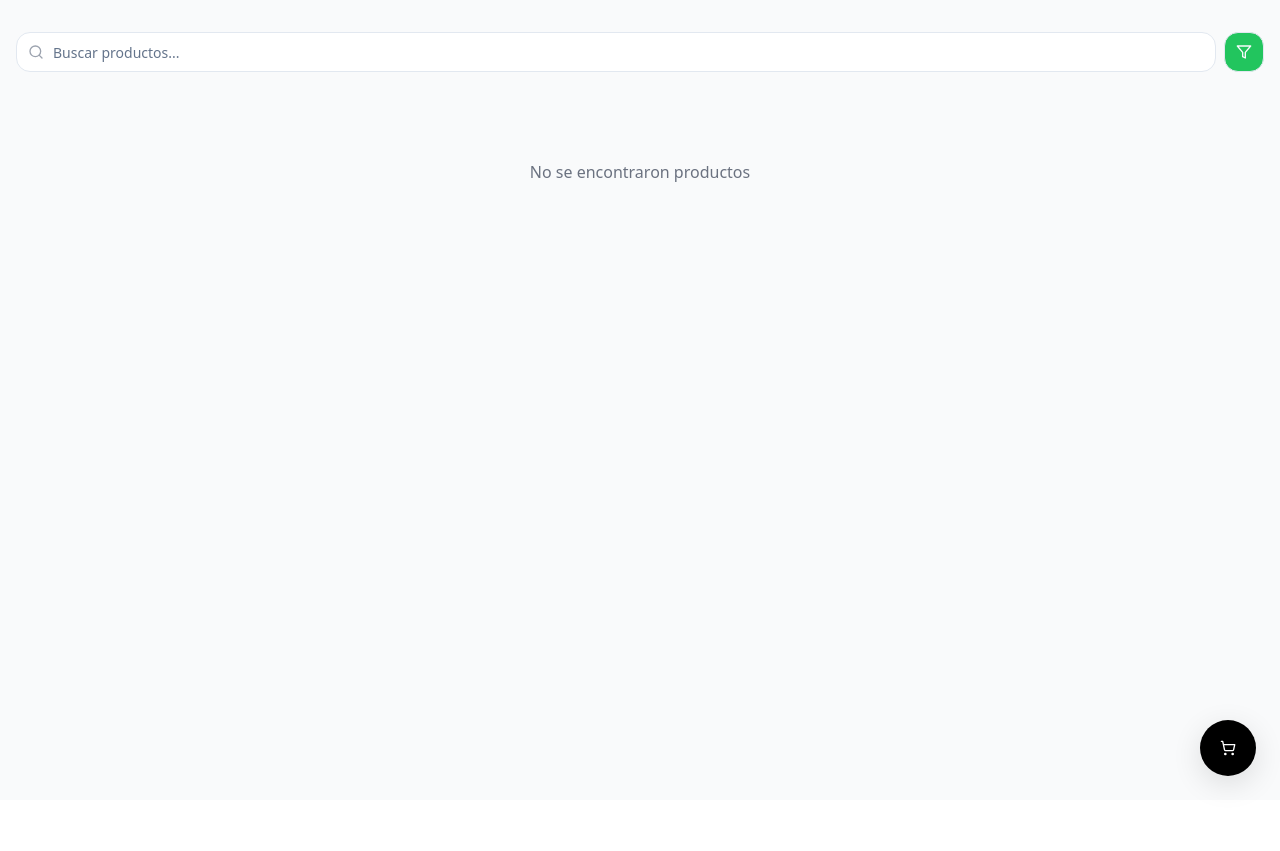
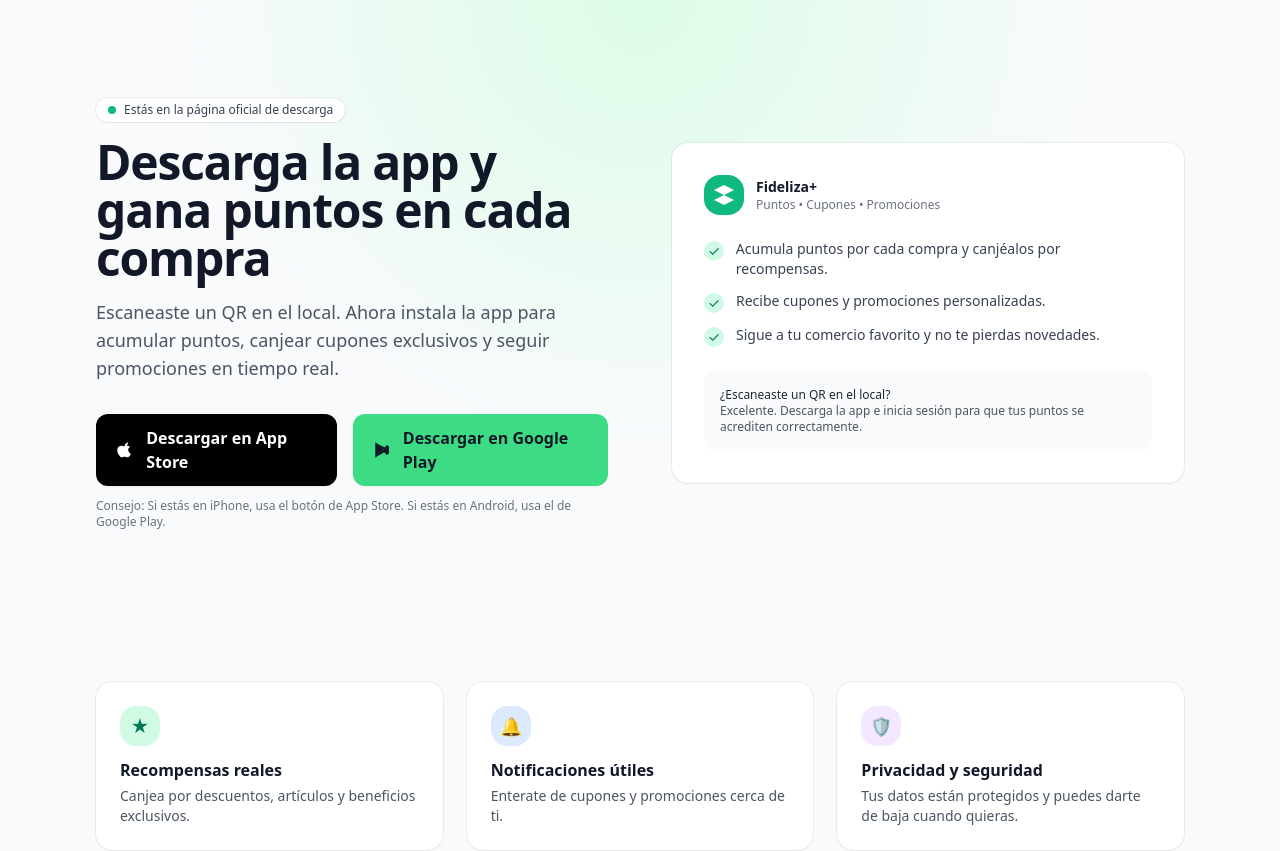
Before and after one commit to Juaniscarlos23jurez/.shop, a Next.js app: page /descargar-app in a window 1280 px wide. Shown: the top 851 px of the page. Before the commit the page ends 800 px from the top, so only its background shows below. Built offline with nearby package versions, Linux system fonts and the light colour scheme; no server answers.

Commit message:
pagina de descara

```diff
--- /dev/null
+++ b/app/descargar-app/page.tsx
@@ -0,0 +1,163 @@
+export const metadata = {
+  title: "Descargar App | Fideliza+",
+  description:
+    "Escanea y descarga la app para acumular puntos, canjear cupones y seguir a tu comercio favorito.",
+}
+
+const IOS_URL =
+  "https://apps.apple.com/us/app/rewin-reward/id6748548104"
+
+const ANDROID_URL =
+  process.env.NEXT_PUBLIC_ANDROID_URL ||
+  "https://play.google.com/store"
+
+export default function DescargarAppPage() {
+  return (
+    <main className="min-h-screen bg-[#f8fafc]">
+      {/* Hero */}
+      <section className="relative overflow-hidden">
+        <div className="absolute inset-0 bg-[radial-gradient(ellipse_at_top,_var(--tw-gradient-stops))] from-green-100 via-transparent to-transparent" />
+        <div className="relative max-w-6xl mx-auto px-4 sm:px-6 lg:px-8 py-16 sm:py-20 lg:py-24">
+          <div className="grid lg:grid-cols-2 gap-10 lg:gap-16 items-center">
+            {/* Copy */}
+            <div>
+              <div className="inline-flex items-center space-x-2 rounded-full bg-white shadow-sm ring-1 ring-black/5 px-3 py-1 mb-4">
+                <span className="h-2 w-2 rounded-full bg-emerald-500" />
+                <span className="text-xs font-medium text-gray-700">Estás en la página oficial de descarga</span>
+              </div>
+              <h1 className="text-3xl sm:text-4xl lg:text-5xl font-bold tracking-tight text-gray-900">
+                Descarga la app y gana puntos en cada compra
+              </h1>
+              <p className="mt-4 text-base sm:text-lg text-gray-600">
+                Escaneaste un QR en el local. Ahora instala la app para acumular puntos, canjear
+                cupones exclusivos y seguir promociones en tiempo real.
+              </p>
+
+              {/* Store Buttons */}
+              <div className="mt-8 flex flex-col sm:flex-row gap-3 sm:gap-4">
+                <a
+                  href={IOS_URL}
+                  target="_blank"
+                  rel="noopener noreferrer"
+                  className="group inline-flex items-center justify-center gap-3 rounded-xl bg-black text-white px-5 py-3 text-sm sm:text-base font-semibold shadow-sm hover:opacity-90 focus-visible:outline focus-visible:outline-2 focus-visible:outline-offset-2 focus-visible:outline-black"
+                  aria-label="Descargar en App Store (iOS)"
+                >
+                  <svg
+                    xmlns="http://www.w3.org/2000/svg"
+                    viewBox="0 0 24 24"
+                    fill="currentColor"
+                    className="h-5 w-5"
+                  >
+                    <path d="M19.665 17.142c-.328.755-.72 1.43-1.176 2.022-.617.815-1.12 1.375-1.508 1.68-.603.553-1.25.838-1.94.857-.494 0-1.09-.141-1.789-.422-.701-.282-1.345-.423-1.934-.423-.617 0-1.277.141-1.98.423-.703.281-1.272.43-1.707.446-.67.029-1.328-.27-1.973-.897-.421-.36-.946-.948-1.576-1.762-.675-.876-1.229-1.893-1.662-3.051-.466-1.27-.7-2.5-.7-3.69 0-1.363.295-2.54.884-3.532.462-.78 1.078-1.398 1.846-1.854.768-.456 1.598-.69 2.49-.702.488 0 1.13.162 1.927.486.796.324 1.306.487 1.53.487.17 0 .747-.203 1.728-.61.926-.38 1.709-.538 2.35-.473 1.738.14 3.042.827 3.912 2.06-1.555.943-2.33 2.265-2.323 3.967.007 1.323.494 2.42 1.46 3.29.435.405.924.717 1.466.936-.117.34-.241.664-.371.971zM15.79 2.62c0 1.02-.374 1.968-1.122 2.844-.903 1.059-1.995 1.672-3.18 1.578a3.098 3.098 0 0 1-.022-.384c0-.978.424-2.023 1.176-2.89.375-.427.853-.781 1.43-1.063.579-.283 1.129-.44 1.644-.474.05.13.074.26.074.39z" />
+                  </svg>
+                  <span>Descargar en App Store</span>
+                </a>
+
+                <a
+                  href={ANDROID_URL}
+                  target="_blank"
+                  rel="noopener noreferrer"
+                  className="group inline-flex items-center justify-center gap-3 rounded-xl bg-[#3ddc84] text-gray-900 px-5 py-3 text-sm sm:text-base font-semibold shadow-sm hover:brightness-95 focus-visible:outline focus-visible:outline-2 focus-visible:outline-offset-2 focus-visible:outline-emerald-600"
+                  aria-label="Descargar en Google Play (Android)"
+                >
+                  <svg
+                    xmlns="http://www.w3.org/2000/svg"
+                    viewBox="0 0 24 24"
+                    fill="currentColor"
+                    className="h-5 w-5"
+                  >
+                    <path d="M3.6 1.8c-.36.22-.6.62-.6 1.13v18.14c0 .51.24.91.6 1.13l9.66-10.2L3.6 1.8zM14.29 11.03l-1.66 1.75 5.47 5.78 2.28-1.34c.38-.22.62-.62.62-1.13V7.91c0-.51-.24-.91-.62-1.13l-2.28-1.34-4.81 5.59zM13.03 12.4l-1.26 1.34-6.41 6.77 10.07-5.89-2.4-2.22zM5.36 3.49l6.41 6.79 1.26 1.34 2.42-2.81L5.36 3.49z" />
+                  </svg>
+                  <span>Descargar en Google Play</span>
+                </a>
+              </div>
+
+              <p className="mt-3 text-xs text-gray-500">
+                Consejo: Si estás en iPhone, usa el botón de App Store. Si estás en Android, usa el de Google Play.
+              </p>
+            </div>
+
+            {/* Card */}
+            <div className="lg:justify-self-end">
+              <div className="bg-white rounded-2xl shadow-sm ring-1 ring-black/5 p-6 sm:p-8">
+                <div className="flex items-center gap-3">
+                  <div className="w-10 h-10 rounded-lg bg-emerald-500 flex items-center justify-center">
+                    <svg className="h-6 w-6 text-white" viewBox="0 0 24 24" fill="currentColor">
+                      <path d="M12 2 2 7l10 5 10-5-10-5Zm0 7L2 4l10 5Zm0 3-10 5 10 5 10-5-10-5Zm0 7-10-5 10 5Z" />
+                    </svg>
+                  </div>
+                  <div>
+                    <p className="text-sm font-semibold text-gray-900">Fideliza+</p>
+                    <p className="text-xs text-gray-500">Puntos • Cupones • Promociones</p>
+                  </div>
+                </div>
+
+                <ul className="mt-6 space-y-3 text-sm text-gray-700">
+                  <li className="flex items-start gap-3">
+                    <span className="mt-0.5 h-5 w-5 rounded-full bg-emerald-100 text-emerald-700 flex items-center justify-center">
+                      ✓
+                    </span>
+                    Acumula puntos por cada compra y canjéalos por recompensas.
+                  </li>
+                  <li className="flex items-start gap-3">
+                    <span className="mt-0.5 h-5 w-5 rounded-full bg-emerald-100 text-emerald-700 flex items-center justify-center">
+                      ✓
+                    </span>
+                    Recibe cupones y promociones personalizadas.
+                  </li>
+                  <li className="flex items-start gap-3">
+                    <span className="mt-0.5 h-5 w-5 rounded-full bg-emerald-100 text-emerald-700 flex items-center justify-center">
+                      ✓
+                    </span>
+                    Sigue a tu comercio favorito y no te pierdas novedades.
+                  </li>
+                </ul>
+
+                <div className="mt-6 rounded-xl bg-gray-50 p-4 text-xs text-gray-600">
+                  <p className="font-medium text-gray-800">¿Escaneaste un QR en el local?</p>
+                  <p>Excelente. Descarga la app e inicia sesión para que tus puntos se acrediten correctamente.</p>
+                </div>
+              </div>
+            </div>
+          </div>
+        </div>
+      </section>
+
+      {/* FAQ-ish mini section */}
+      <section className="py-10 sm:py-14">
+        <div className="max-w-6xl mx-auto px-4 sm:px-6 lg:px-8">
+          <div className="grid md:grid-cols-3 gap-6">
+            <div className="bg-white rounded-2xl p-6 shadow-sm ring-1 ring-black/5">
+              <div className="h-10 w-10 rounded-lg bg-emerald-100 text-emerald-700 flex items-center justify-center mb-3">
+                <span className="text-lg">★</span>
+              </div>
+              <p className="font-semibold text-gray-900">Recompensas reales</p>
+              <p className="text-sm text-gray-600 mt-1">Canjea por descuentos, artículos y beneficios exclusivos.</p>
+            </div>
+            <div className="bg-white rounded-2xl p-6 shadow-sm ring-1 ring-black/5">
+              <div className="h-10 w-10 rounded-lg bg-blue-100 text-blue-700 flex items-center justify-center mb-3">
+                <span className="text-lg">🔔</span>
+              </div>
+              <p className="font-semibold text-gray-900">Notificaciones útiles</p>
+              <p className="text-sm text-gray-600 mt-1">Enterate de cupones y promociones cerca de ti.</p>
+            </div>
+            <div className="bg-white rounded-2xl p-6 shadow-sm ring-1 ring-black/5">
+              <div className="h-10 w-10 rounded-lg bg-purple-100 text-purple-700 flex items-center justify-center mb-3">
+                <span className="text-lg">🛡️</span>
+              </div>
+              <p className="font-semibold text-gray-900">Privacidad y seguridad</p>
+              <p className="text-sm text-gray-600 mt-1">Tus datos están protegidos y puedes darte de baja cuando quieras.</p>
+            </div>
+          </div>
+        </div>
+      </section>
+
+      {/* Footer */}
+      <footer className="py-8">
+        <div className="max-w-6xl mx-auto px-4 sm:px-6 lg:px-8 text-center text-xs text-gray-500">
+          © {new Date().getFullYear()} Fideliza+. Todos los derechos reservados.
+        </div>
+      </footer>
+    </main>
+  )
+}
```
